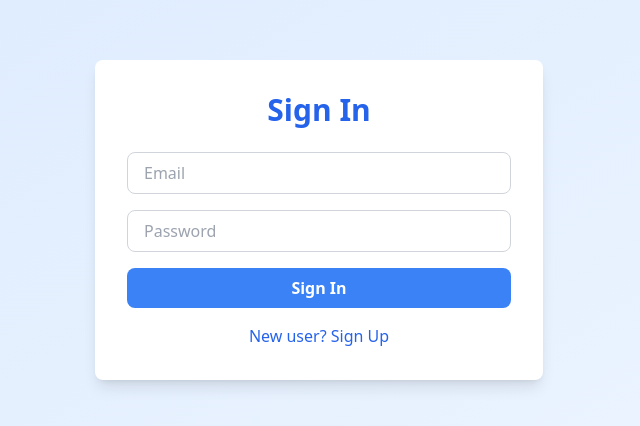
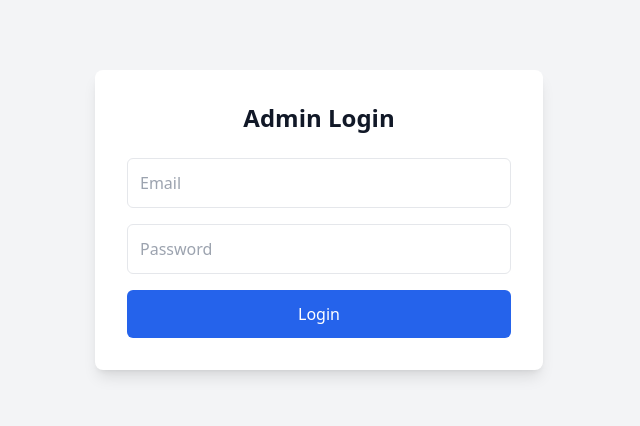
Before and after one commit to shivansh179/E-Vote, a Next.js app: page /auth in a window 1280 px wide. Shown: the part 180-606 px from the top of the page, without its empty margins (321-961 px from the left). Built offline with nearby package versions, Linux system fonts and the light colour scheme.

Commit message:
Added the Admin Login Page

```diff
--- a/app/admin/page.tsx
+++ b/app/admin/page.tsx
@@ -15,7 +15,6 @@ const AdminPage = () => {
   const [candidateName, setCandidateName] = useState("");
   const [candidates, setCandidates] = useState<any[]>([]);
   const [votes, setVotes] = useState<any[]>([]);
-  const [voterDetails, setVoterDetails] = useState<any>(null);
   const [candidateIdForVoter, setCandidateIdForVoter] = useState("");
   const [userDetails, setUserDetails] = useState<any>(null);
 
@@ -24,7 +23,7 @@ const AdminPage = () => {
 
   useEffect(() => {
     const unsubscribe = onAuthStateChanged(auth, (user) => {
-      if (user) {
+      if (user && user.email === "prashansa.erica@gmail.com") { // Replace with the actual admin email
         setIsAuthenticated(true);
       } else {
         router.push("/auth");
@@ -125,7 +124,7 @@ const AdminPage = () => {
   };
 
   if (!isAuthenticated) {
-    return null;
+    return null; // Render nothing while checking authentication
   }
 
   // Inline AddVoter component
--- a/app/auth/page.tsx
+++ b/app/auth/page.tsx
@@ -1,79 +1,64 @@
 "use client";
 
 import { useState } from "react";
-import { auth } from "../../firebase";
-import { signInWithEmailAndPassword, createUserWithEmailAndPassword } from "firebase/auth";
 import { useRouter } from "next/navigation";
+import { signInWithEmailAndPassword } from "firebase/auth";
+import { auth } from "../../firebase"; // Adjust the import based on your firebase config
+import { useTheme } from "@/components/ThemeContext";
 
-const AuthPage = () => {
+const AdminLoginPage = () => {
   const [email, setEmail] = useState("");
   const [password, setPassword] = useState("");
-  const [isNewUser, setIsNewUser] = useState(false); // Toggle between sign-in and sign-up
-  const [error, setError] = useState<string | null>(null);
+  const [error, setError] = useState("");
+  const router = useRouter();
+  const { theme } = useTheme();
 
-  const router = useRouter();
-
-  const handleAuth = async () => {
+  const handleLogin = async (e: React.FormEvent) => {
+    e.preventDefault();
     try {
-      if (isNewUser) {
-        // Sign up
-        const userCredential = await createUserWithEmailAndPassword(auth, email, password);
-        console.log("User signed up:", userCredential.user);
-        alert("Account created successfully. You can now log in.");
-        setIsNewUser(false);
-      } else {
-        // Sign in
-        const userCredential = await signInWithEmailAndPassword(auth, email, password);
-        console.log("User signed in:", userCredential.user);
-        router.push("/user"); // Redirect to the user page on successful login
-      }
+      await signInWithEmailAndPassword(auth, email, password);
+      router.push("/admin"); // Redirect to the admin page on successful login
     } catch (error) {
-      console.error("Error with authentication", error);
-      setError("Authentication failed. Please check your email and password.");
+      setError("Invalid email or password. Please try again.");
     }
   };
 
   return (
-    <div className="min-h-screen flex items-center justify-center bg-gradient-to-br from-blue-100 to-blue-50">
-      <div className="max-w-md w-full p-8 rounded-lg shadow-lg bg-white">
-        <h1 className="text-3xl font-bold text-center text-blue-600">
-          {isNewUser ? "Sign Up" : "Sign In"}
-        </h1>
-        {error && <p className="text-red-500 text-center mt-2">{error}</p>}
-        <div className="space-y-4 mt-6">
+    <div className={`min-h-screen flex items-center justify-center ${theme === "light" ? "bg-gray-100" : "bg-gray-900 text-gray-200"}`}>
+      <div className={`w-full max-w-md p-8 rounded-lg shadow-lg ${theme === "light" ? "bg-white" : "bg-gray-800"}`}>
+        <h1 className="text-2xl font-semibold text-center mb-6">Admin Login</h1>
+        <form onSubmit={handleLogin} className="space-y-4">
+          {error && <p className="text-red-500 text-center">{error}</p>}
           <input
             type="email"
             placeholder="Email"
             value={email}
             onChange={(e) => setEmail(e.target.value)}
-            className="w-full px-4 py-2 border border-gray-300 rounded-lg focus:ring-2 focus:ring-blue-500 outline-none"
+            required
+            className={`w-full p-3 border rounded-md focus:outline-none focus:border-blue-500 ${
+              theme === "light" ? "text-gray-900" : "text-black bg-white"
+            }`} // Ensures black text in dark mode
           />
           <input
             type="password"
             placeholder="Password"
             value={password}
             onChange={(e) => setPassword(e.target.value)}
-            className="w-full px-4 py-2 border border-gray-300 rounded-lg focus:ring-2 focus:ring-blue-500 outline-none"
+            required
+            className={`w-full p-3 border rounded-md focus:outline-none focus:border-blue-500 ${
+              theme === "light" ? "text-gray-900" : "text-black bg-white"
+            }`} // Ensures black text in dark mode
           />
           <button
-            onClick={handleAuth}
-            className="w-full bg-blue-500 text-white font-semibold py-2 rounded-lg hover:bg-blue-600 transition"
+            type="submit"
+            className="w-full bg-blue-600 text-white p-3 rounded-md hover:bg-blue-700 transition"
           >
-            {isNewUser ? "Sign Up" : "Sign In"}
+            Login
           </button>
-        </div>
-        <p
-          className="text-center mt-4 text-blue-600 cursor-pointer hover:underline"
-          onClick={() => {
-            setIsNewUser(!isNewUser);
-            setError(null);
-          }}
-        >
-          {isNewUser ? "Already have an account? Sign In" : "New user? Sign Up"}
-        </p>
+        </form>
       </div>
     </div>
   );
 };
 
-export default AuthPage;
+export default AdminLoginPage;
--- a/components/Navbar.tsx
+++ b/components/Navbar.tsx
@@ -52,7 +52,7 @@ const Navbar = () => {
         </button>
       <div className="flex items-center gap-10">
         <div className="hidden md:flex space-x-8">
-          <Link href="/admin">
+          <Link href="/auth">
             <p className="text-gray-700 font-semibold hover:text-blue-600 focus:outline-none focus:ring-2 focus:ring-blue-600 rounded dark:text-white">
               Admin
             </p>
@@ -102,7 +102,7 @@ const Navbar = () => {
 
             <div className="mt-8 space-y-6">
               {/* Navigation Links */}
-              <Link href="/admin" onClick={closeMobileMenu}>
+              <Link href="/auth" onClick={closeMobileMenu}>
                 <p className="text-gray-700 font-semibold hover:text-blue-600 dark:text-white">
                   Admin
                 </p>
```
Also changed, not shown: public/e-vote.jpeg (renamed from app/e-vote.jpeg).
